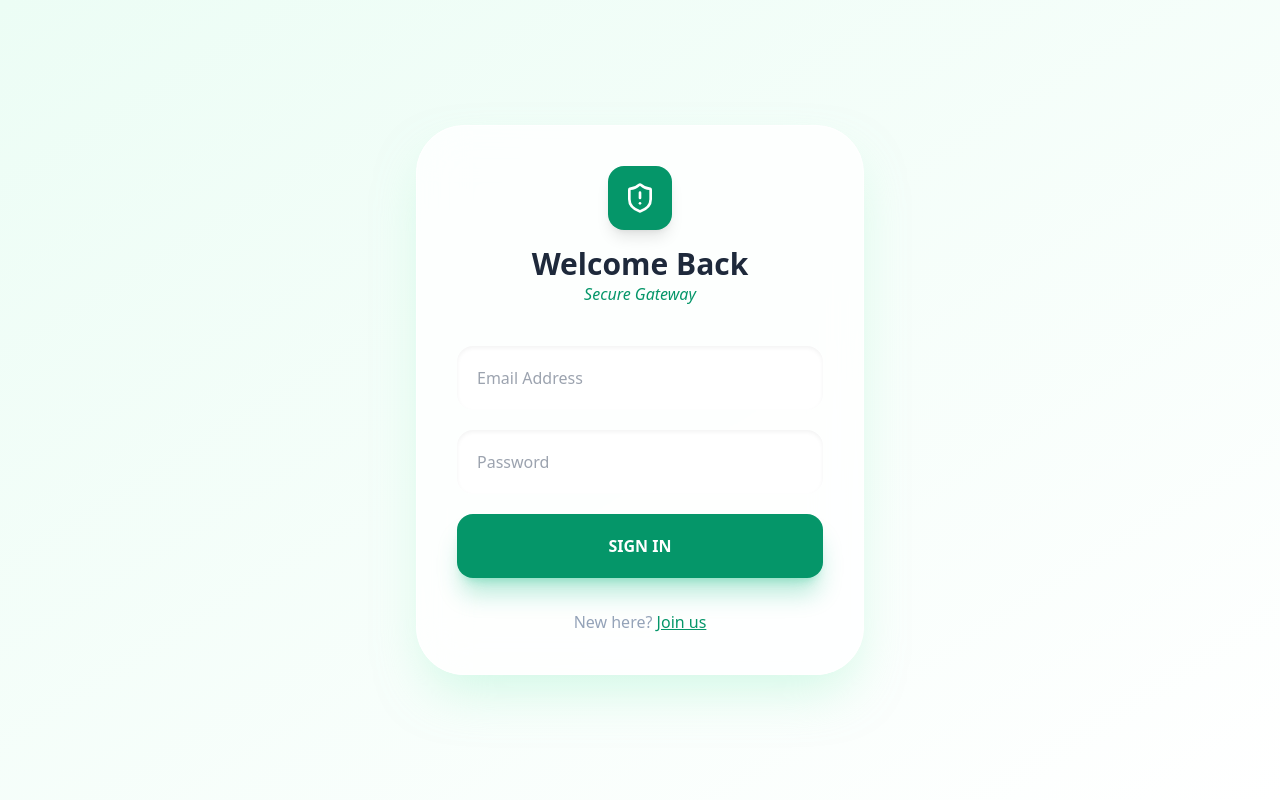
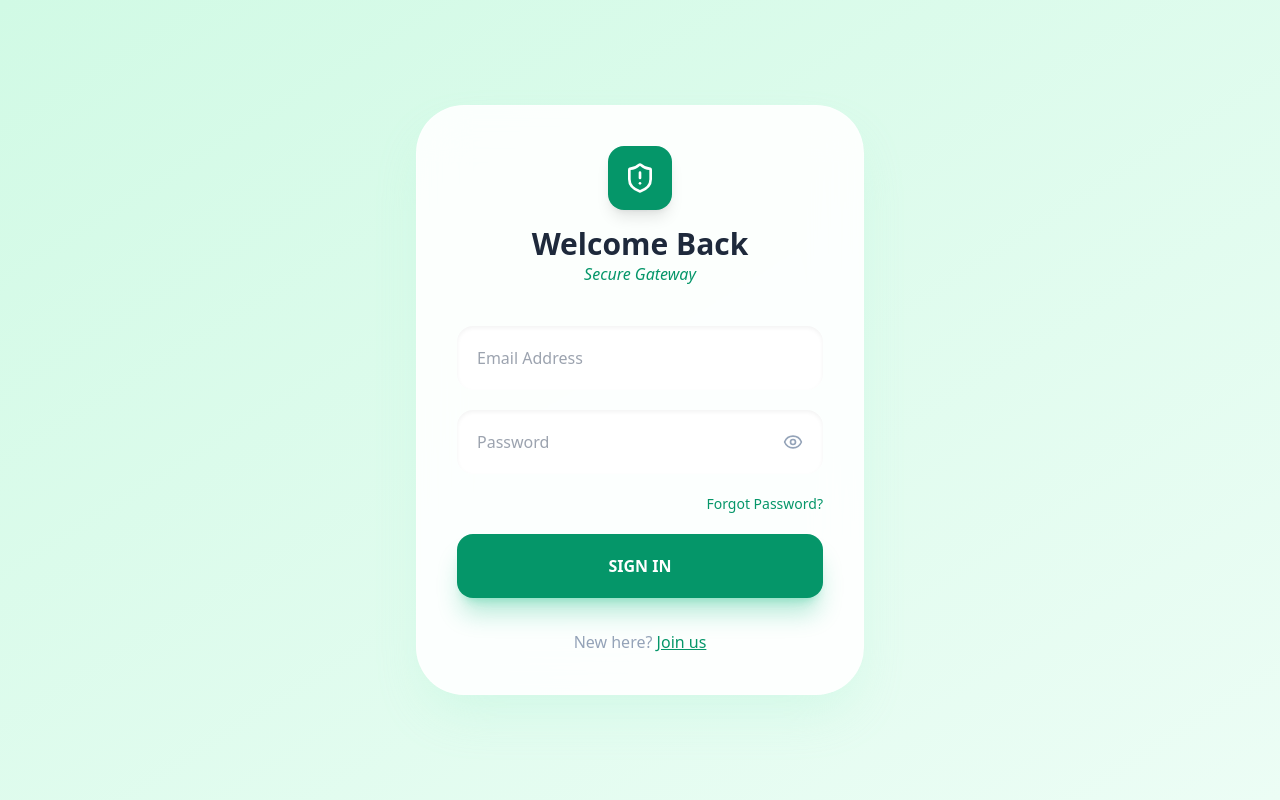
Before and after one commit to Samreen233/dpl-admin-frontend, a React (Vite) app: page / in a window 1280 px wide. Built offline with nearby package versions, Linux system fonts and the light colour scheme; no server answers.

Commit message:
updated with forgot password and ui modified

```diff
--- a/src/pages/Login.jsx
+++ b/src/pages/Login.jsx
@@ -2,8 +2,8 @@ import React, { useState } from "react";
 import { AnimatePresence, motion } from "framer-motion";
 import { Link, useNavigate } from "react-router-dom";
 import { useAuth } from "../context/AuthContext";
-import { AlertCircle, Loader2, ShieldAlert } from "lucide-react";
-import api, { setAuthToken } from "../api/axios"; // axios instance
+import { AlertCircle, Loader2, ShieldAlert, Eye, EyeOff } from "lucide-react";
+import api, { setAuthToken } from "../api/axios";
 
 const Login = () => {
   const { login } = useAuth();
@@ -11,6 +11,7 @@ const Login = () => {
 
   const [email, setEmail] = useState("");
   const [password, setPassword] = useState("");
+  const [showPassword, setShowPassword] = useState(false);
   const [isLoading, setIsLoading] = useState(false);
   const [error, setError] = useState("");
 
@@ -20,31 +21,28 @@ const Login = () => {
     setError("");
 
     try {
-      // login request
       const response = await api.post("/auth/login", { email, password });
-      const data = response.data;
-      // console.log("login response: ", data);
-
-      // store user and access token in context/localStorage
-      login(data.user, data.accessToken || data.token);
-      setAuthToken(data.accessToken || data.token); // attach Bearer token
-
-      // redirect
-      navigate("/dashboard");
+      if (response.data?.accessToken && response.data?.user) {
+        login(response.data.user, response.data.accessToken);
+        setAuthToken(response.data.accessToken);
+        navigate("/dashboard", { replace: true });
+      }
     } catch (err) {
-      setError(err.response?.data?.message || err.message);
+      const message = err.response?.data?.message || "Invalid email or password";
+      setError(message);
     } finally {
       setIsLoading(false);
     }
   };
 
   return (
-    <div className="min-h-screen flex items-center justify-center bg-gradient-to-br from-emerald-50 to-white dark:from-emerald-950 dark:to-slate-900 p-6">
+    <div className="min-h-screen flex items-center justify-center bg-gradient-to-br from-emerald-100 to-emerald-50 dark:from-emerald-950 dark:to-slate-900 p-6">
       <motion.div
         initial={{ opacity: 0, y: 20 }}
         animate={{ opacity: 1, y: 0 }}
-        className="w-full max-w-md bg-white/80 dark:bg-emerald-900/30 backdrop-blur-xl border border-white dark:border-emerald-800 p-10 rounded-[3rem] shadow-2xl shadow-emerald-200/50 dark:shadow-none"
+        className="w-full max-w-md bg-white/90 dark:bg-emerald-900/30 backdrop-blur-xl border border-white/30 dark:border-emerald-800 p-10 rounded-[3rem] shadow-2xl shadow-emerald-200/30 dark:shadow-none"
       >
+        {/* Header */}
         <div className="text-center mb-10">
           <div className="w-16 h-16 bg-emerald-600 rounded-2xl mx-auto mb-4 flex items-center justify-center shadow-lg">
             <ShieldAlert className="text-white" size={32} />
@@ -57,8 +55,8 @@ const Login = () => {
           </p>
         </div>
 
-        {/* Error Feedback */}
-        <AnimatePresence>
+        {/* Error Message */}
+        <AnimatePresence mode="wait">
           {error && (
             <motion.div
               initial={{ opacity: 0, height: 0 }}
@@ -66,53 +64,69 @@ const Login = () => {
               exit={{ opacity: 0, height: 0 }}
               className="mb-6 p-4 bg-red-50 dark:bg-red-900/20 border border-red-200 dark:border-red-800 rounded-2xl flex items-center gap-3 text-red-600 dark:text-red-400 text-sm font-bold"
             >
-              <AlertCircle size={18} />
+              <AlertCircle size={18} className="shrink-0" />
               {error}
             </motion.div>
           )}
         </AnimatePresence>
 
+        {/* Form */}
         <form onSubmit={handleLogin} className="space-y-5">
+          {/* Email Input */}
           <input
             type="email"
             required
+            placeholder="Email Address"
+            className="w-full p-5 rounded-2xl bg-white dark:bg-emerald-800 outline-none focus:ring-2 focus:ring-emerald-500 dark:text-white border-none shadow-inner disabled:opacity-50"
             value={email}
             onChange={(e) => setEmail(e.target.value)}
-            placeholder="Email Address"
-            className="w-full p-5 rounded-2xl bg-white dark:bg-emerald-800 border-none shadow-inner outline-none focus:ring-2 focus:ring-emerald-500 dark:text-white transition-all disabled:opacity-50"
-            disabled={isLoading}
-          />
-          <input
-            type="password"
-            required
-            value={password}
-            onChange={(e) => setPassword(e.target.value)}
-            placeholder="Password"
-            className="w-full p-5 rounded-2xl bg-white dark:bg-emerald-800 border-none shadow-inner outline-none focus:ring-2 focus:ring-emerald-500 dark:text-white transition-all disabled:opacity-50"
             disabled={isLoading}
           />
 
-          <motion.button
+          {/* Password Input */}
+          <div className="relative">
+            <input
+              type={showPassword ? "text" : "password"}
+              required
+              placeholder="Password"
+              className="w-full p-5 rounded-2xl bg-white dark:bg-emerald-800 outline-none focus:ring-2 focus:ring-emerald-500 dark:text-white border-none shadow-inner disabled:opacity-50"
+              value={password}
+              onChange={(e) => setPassword(e.target.value)}
+              disabled={isLoading}
+            />
+            <button
+              type="button"
+              onClick={() => setShowPassword(!showPassword)}
+              className="absolute right-5 top-1/2 -translate-y-1/2 text-slate-400 dark:text-slate-200"
+            >
+              {showPassword ? <EyeOff size={20} /> : <Eye size={20} />}
+            </button>
+          </div>
+
+          {/* Forgot Password */}
+          <div className="flex justify-end">
+            <Link
+              to="/forgot-password"
+              className="text-sm text-emerald-600 dark:text-emerald-400 hover:underline"
+            >
+              Forgot Password?
+            </Link>
+          </div>
+
+          {/* Submit Button */}
+          <button
             type="submit"
             disabled={isLoading}
-            whileHover={{ scale: isLoading ? 1 : 1.02 }}
-            whileTap={{ scale: isLoading ? 1 : 0.98 }}
             className="w-full py-5 bg-emerald-600 text-white font-black rounded-2xl shadow-xl shadow-emerald-500/30 flex items-center justify-center gap-2 disabled:bg-emerald-400"
           >
-            {isLoading ? (
-              <>
-                <Loader2 className="animate-spin" size={20} />
-                AUTHENTICATING...
-              </>
-            ) : (
-              "SIGN IN"
-            )}
-          </motion.button>
+            {isLoading ? <Loader2 className="animate-spin" size={20} /> : "SIGN IN"}
+          </button>
         </form>
 
+        {/* Register Link */}
         <p className="mt-8 text-center text-slate-400 font-medium">
           New here?{" "}
-          <Link to="/register" className="text-emerald-600 underline">
+          <Link to="/register" className="text-emerald-600 dark:text-emerald-400 underline">
             Join us
           </Link>
         </p>
```
